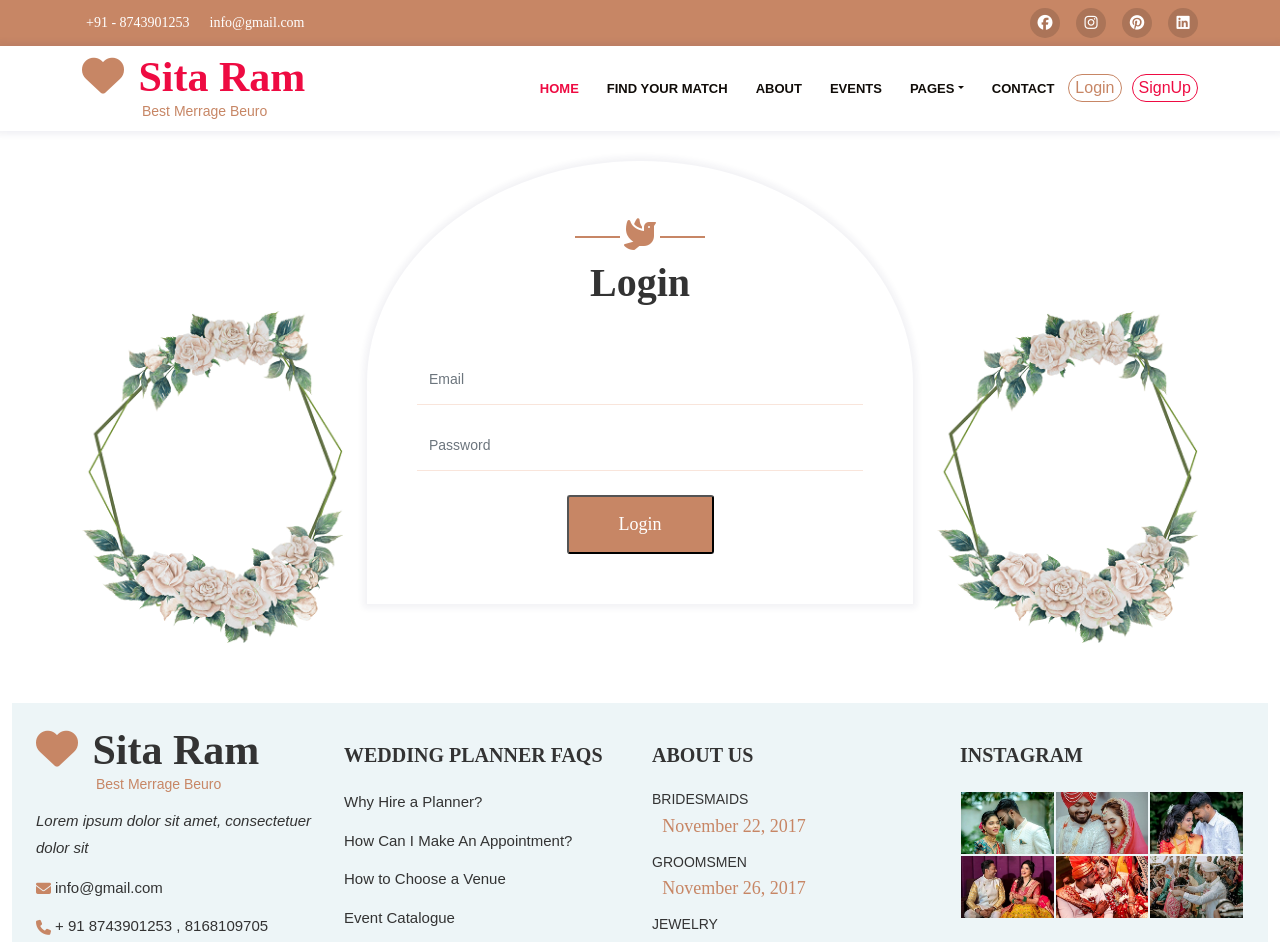
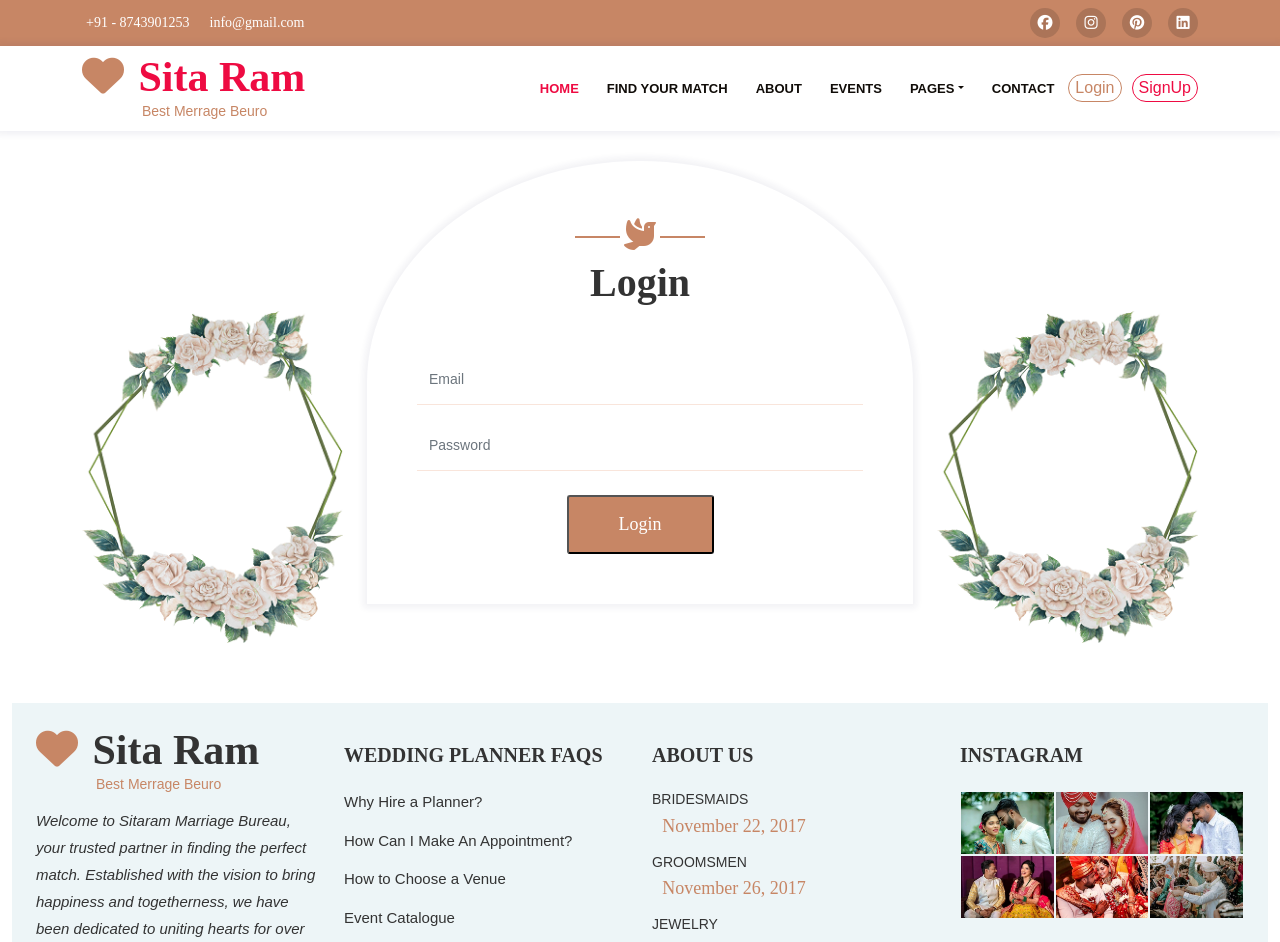
Before and after one commit to Mannumishra/sadifrontended, a React (Create React App) app: page /login in a window 1280 px wide. Shown: the top 942 px of the page. Built offline with nearby package versions, Linux system fonts and the light colour scheme.

Commit message:
add chnage

```diff
--- a/src/Component/Footer/Footer.jsx
+++ b/src/Component/Footer/Footer.jsx
@@ -24,7 +24,7 @@ const Footer = () => {
                     </a>
                   </h1>
                   <p className="fst-italic">
-                    Lorem ipsum dolor sit amet, consectetuer dolor sit
+                  Welcome to Sitaram Marriage Bureau, your trusted partner in finding the perfect match. Established with the vision to bring happiness and togetherness, we have been dedicated to uniting hearts for over [X] years. Our extensive database and personalized matchmaking services ensure that we cater to the unique preferences and aspirations of individuals seeking their life partners.
                   </p>
                   <ul className="mb-0">
                     <li>
```
